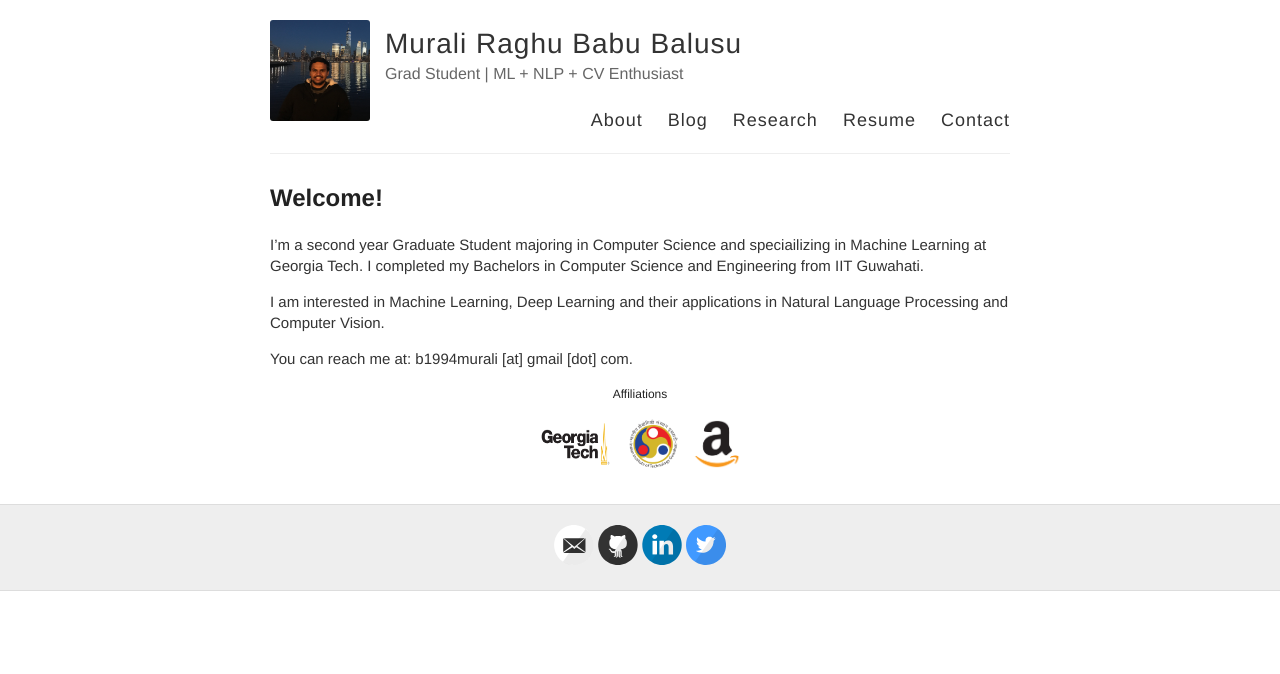
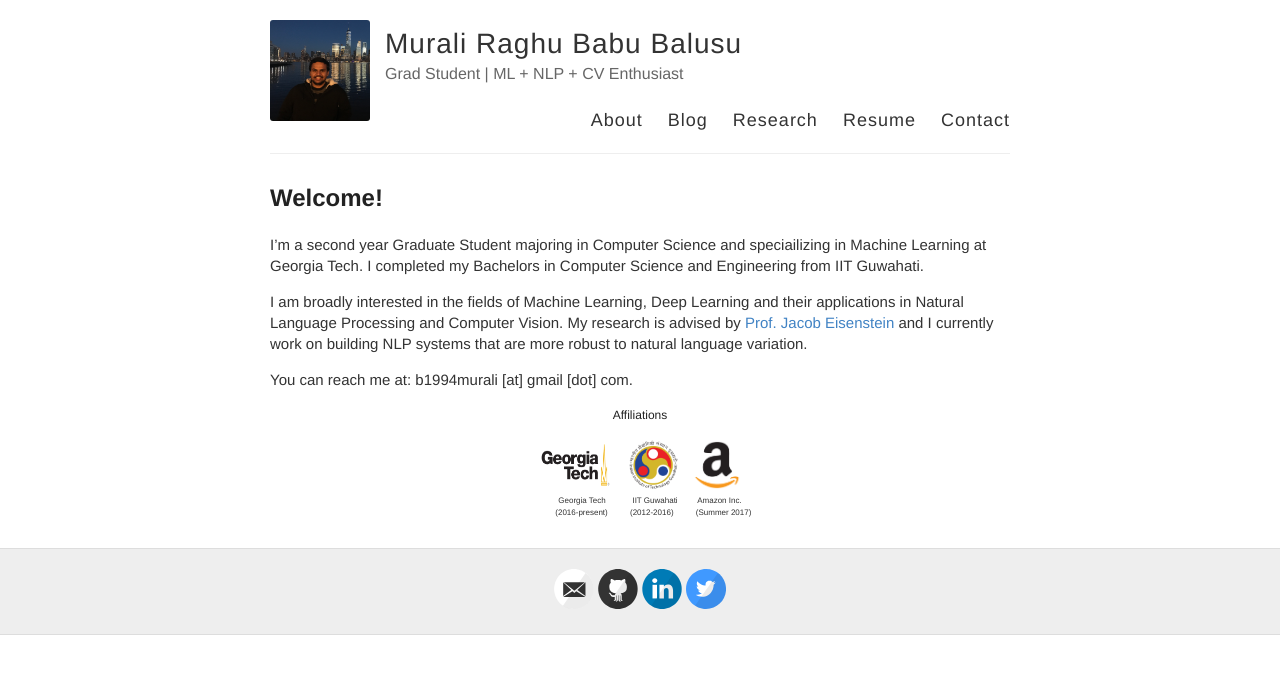
Before and after one commit to bmurali1994/bmurali1994.github.io, a Jekyll site: the page built from about/index.md, in a window 1280 px wide. Shown: the top 674 px of the page. Built offline with Jekyll 4.4.1, drawn with Linux system fonts in a browser that asks for light colours.

Commit message:
final_first_version

```diff
--- a/about/index.md
+++ b/about/index.md
@@ -6,13 +6,19 @@ permalink: /about/
 
 I'm a second year Graduate Student majoring in Computer Science and speciailizing in Machine Learning at Georgia Tech. I completed my Bachelors in Computer Science and Engineering from IIT Guwahati.
 
-I am interested in Machine Learning, Deep Learning and their applications in Natural Language Processing and Computer Vision.
+I am broadly interested in the fields of Machine Learning, Deep Learning and their applications in Natural Language Processing and Computer Vision. My research is advised by [Prof. Jacob Eisenstein](https://www.cc.gatech.edu/~jeisenst/) and I currently work on building NLP systems that are more robust to natural language variation.
 
 You can reach me at:  b1994murali [at] gmail [dot] com.
 
 <h5 align="center">Affiliations</h5>
 <figure align="center" class="affils">
-<a href="http://www.gatech.edu/"><img style="float: left;" src="/docs/pictures/gatech.png" style="width: 75px; height: 50px; margin:0px 5px"/></a>
+<a href="http://www.gatech.edu/">
+	<img style="float: left;" src="/docs/pictures/gatech.png" style="width: 75px; height: 50px; margin:0px 5px"/>
+</a>
 <a href="http://www.iitg.ac.in/"><img style="float: left;" src="/docs/pictures/iitg.png" style="width: 50px; height: 50px; margin:0px 5px"/></a>
 <a href="https://www.amazon.com/"><img style="float: left;" src="/docs/pictures/amazon.png" style="width: 50px; height: 50px; margin:0px 5px"/></a>
 </figure>
+<figure align="center" class="affils">
+	<figcaption style="font-size: 8px;">&nbsp;&nbsp;&nbsp; &nbsp;&nbsp; &nbsp; Georgia Tech &nbsp;&nbsp; &nbsp;&nbsp;&nbsp; &nbsp;&nbsp;&nbsp; IIT Guwahati &nbsp;&nbsp;&nbsp; &nbsp;&nbsp;&nbsp; Amazon Inc.<br />&nbsp;&nbsp;&nbsp; &nbsp;&nbsp;&nbsp;  &nbsp; &nbsp; (2016-present) &nbsp;&nbsp;&nbsp; &nbsp;&nbsp;&nbsp; &nbsp;(2012-2016) &nbsp; &nbsp;&nbsp; &nbsp;&nbsp;&nbsp; (Summer 2017)
+	</figcaption>
+</figure>
```
